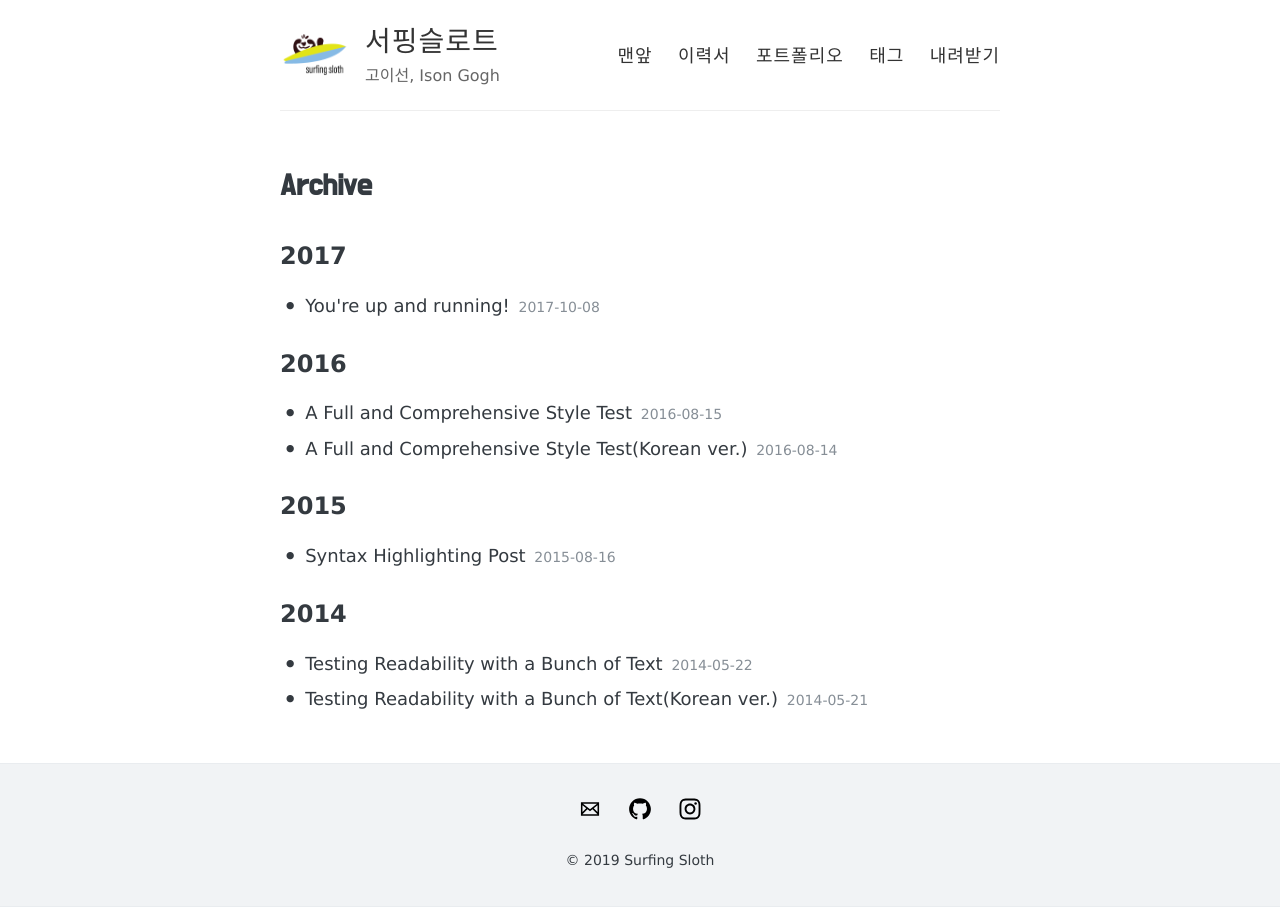
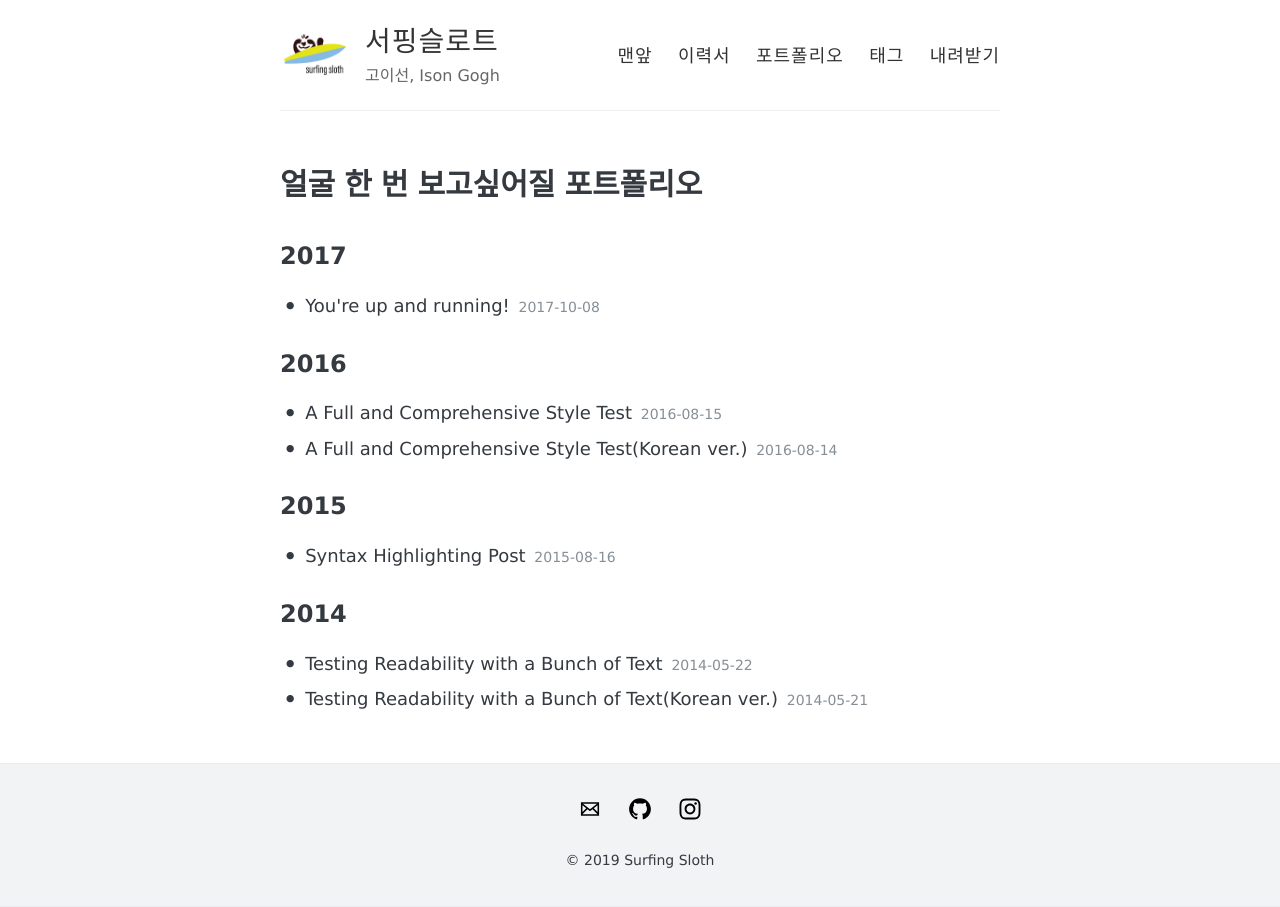
Before and after one commit to surfingsloth/surfingsloth.github.io, a Jekyll site: the page built from archive/index.html, in a window 1280 px wide. Built offline with Jekyll 4.4.1, drawn with Linux system fonts in a browser that asks for light colours.

Commit message:
change address

```diff
--- a/archive/index.html
+++ b/archive/index.html
@@ -1,7 +1,7 @@
 ---
 layout: page
-title: Archive
-permalink: /archive/
+title: 얼굴 한 번 보고싶어질 포트폴리오
+permalink: /portfolio/
 ---
 
 {% if site.posts.size == 0 %}
```
Also changed, not shown: cv.md (+1 -0 lines).
